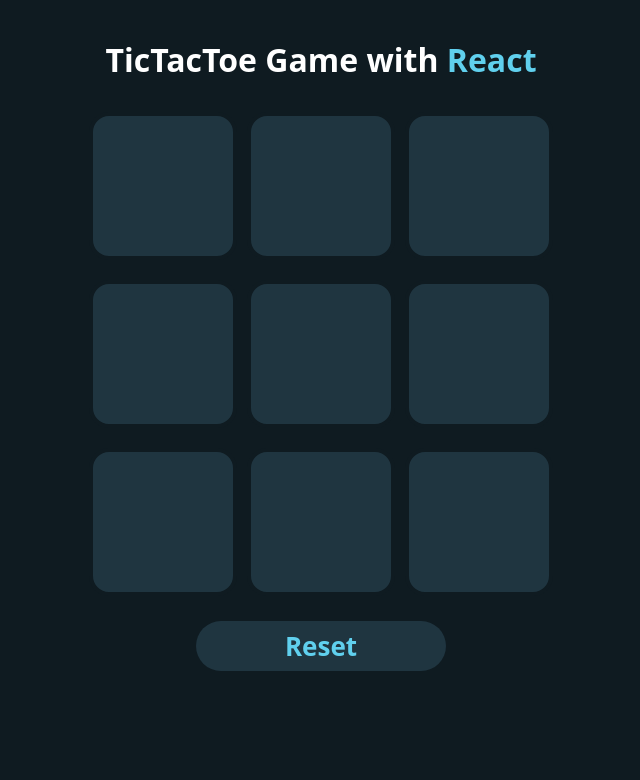
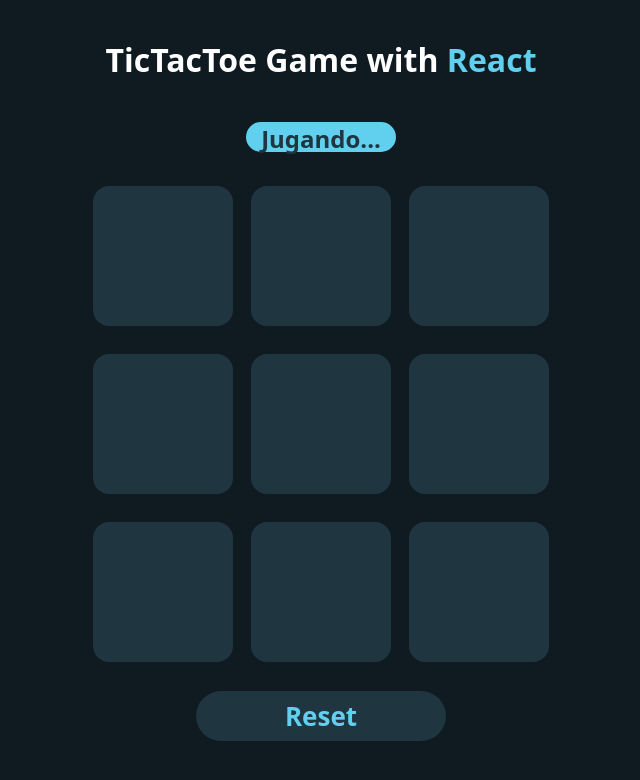
Before and after one commit to Jmond544/Tic-Tac-Toe, a React (Vite) app: page / in a window 1280 px wide. Shown: the top 780 px of the page, without its empty margins (319-959 px from the left). Built offline with nearby package versions, Linux system fonts and the light colour scheme.

Commit message:
Versión funcional sin jugador automático

```diff
--- a/src/Components/TicTacToe.jsx
+++ b/src/Components/TicTacToe.jsx
@@ -23,6 +23,7 @@
     setLock(false);
     setBoard(Array(9).fill(null));
     setCount(0);
+    setWin("");
   };
 
   const verificarGanador = () => {
@@ -64,6 +65,9 @@
         <h1 className="title">
           TicTacToe Game with <span>React</span>
         </h1>
+        <h2 className={`subtitle ${win === 'X'? 'showX' : win === 'O'? 'showO' : count === 9 ? 'showE' : 'playing'}`}>
+          {win != '' ? `Ganador: ${win}` : count === 9 ? "Empate" : "Jugando..."}
+        </h2>
         <div className="board">
           {board.map((value, index) => (
             <Quadrant key={index} value={value} index={index} toggle={toggle} />
--- a/src/Styles/Quadrant.css
+++ b/src/Styles/Quadrant.css
@@ -20,8 +20,10 @@
 
 .xMode {
     background: #40281f;
+    color: rgb(158, 104, 88);
 }
 
 .oMode{
     background: #1f402e;
+    color: #3d7a59;
 }
--- a/src/Styles/TicTacToe.css
+++ b/src/Styles/TicTacToe.css
@@ -1,15 +1,14 @@
-
 .container {
   text-align: center;
   display: flex;
   align-items: center;
   flex-direction: column;
 }
-.title{
+.title {
   margin-top: 30px;
   color: #fff;
 }
-.title span{
+.title span {
   color: #60d0ee;
 }
 
@@ -36,3 +35,38 @@
   display: flex;
   justify-content: center;
 }
+
+.subtitle {
+    opacity: 0;
+    height: 30px;
+    padding: 0 15px;
+    border-radius: 20px;
+    transition: opacity 0.3s ease-in-out, background 0.5s ease-in-out, height 0.5s ease-in-out;
+}
+
+.subtitle.showX {
+    opacity: 1;
+    background: #40281f; /* Establece el color de fondo predeterminado */
+    color: rgb(158, 104, 88);
+  }
+
+  .subtitle.showO {
+    opacity: 1;
+    background: #1f402e; /* Establece el color de fondo predeterminado */
+    color: #3d7a59; /* Establece el color de fondo predeterminado */
+  }
+
+  .subtitle.showE {
+    opacity: 1;
+    background: #e76f51; /* Establece el color de fondo predeterminado */
+    color: #e9c46a; /* Establece el color de fondo predeterminado */
+  }
+
+  .subtitle.playing {
+    opacity: 1;
+    height: 30px; /* Cambia la altura para el estado 'playing' */
+    color: #1f3540;
+    padding: 0 15px; /* Cambia el relleno para el estado 'playing' */
+    border-radius: 20px; /* Ajusta el borde para el estado 'playing' */
+    background: #60d0ee;
+  }
```
Lines whose indentation alone changed are shown as unchanged.
